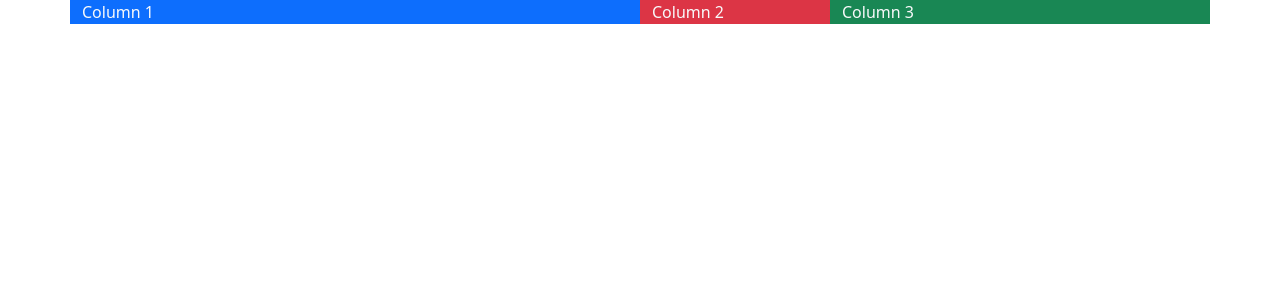
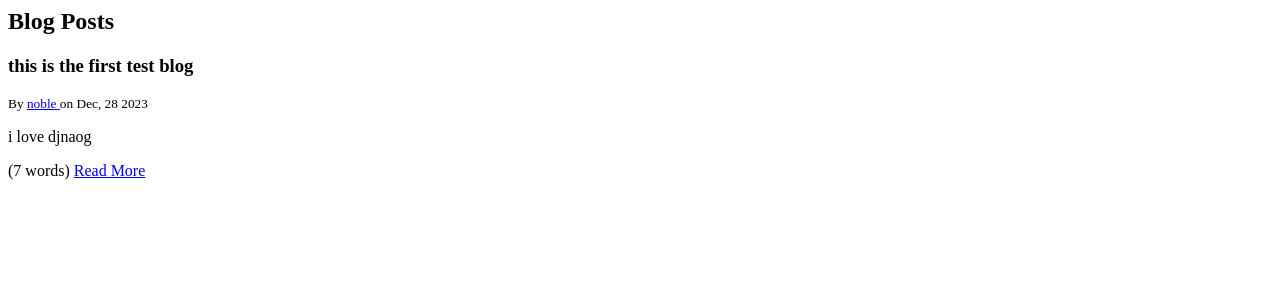
Before and after one commit to noble-ch/blango, a Django app: page / in a window 1280 px wide. Shown: the top 300 px of the page. Run offline with Django 3.2, Linux system fonts and the light colour scheme; data comes from the database, SQL or seed files in the repository; parts of the project's set-up code (start-up, migrations or seed data) failed here and were passed over.

Commit message:
Finish custom filters

```diff
--- a/blog/views.py
+++ b/blog/views.py
@@ -1,5 +1,8 @@
 from django.shortcuts import render
+from django.utils import timezone
+from blog.models import Post
 
 # Create your views here.
 def index(request):
-  return render(request, "blog/index.html")
+  posts = Post.objects.filter(published_at__lte=timezone.now())
+  return render(request, "blog/index.html", {"posts": posts})
--- a/templates/base.html
+++ b/templates/base.html
@@ -9,6 +9,8 @@
   <body>
     <div class="container bg-dark text-light">
     {% block content %}
+    {% load blog_extras %}
+
 
     {% endblock %}
     </div>
--- a/templates/blog/index.html
+++ b/templates/blog/index.html
@@ -1,9 +1,34 @@
-{% extends "base.html" %}
 {% block content %}
-   <div class="row">
-     <div class="col-xs-12 col-sm-10 col-md-6 bg-primary">Column 1</div>
-    <div class="col-xs-12 col-sm-2 col-md-2 bg-danger">Column 2</div>
-    <div class="col bg-success">Column 3</div>
-</div>
-
+{% load blog_extras %}
+    <h2>Blog Posts</h2>
+    {% for post in posts %}
+    <div class="row">
+        <div class="col">
+            <h3>{{ post.title }}</h3>
+            <small>By
+                {% if post.author == request.user %}
+                    <strong>me</strong>
+                {% else %}
+                    {% if post.author.email %}
+                        <a href="mailto:{{ post.author.email }}">
+                    {% endif %}
+                        {% if post.author.first_name and post.author.last_name %}
+                            {{ post.author.first_name }} {{ post.author.last_name }}
+                        {% else %}
+                            {{ post.author.username }}
+                        {% endif %}
+                    {% if post.author.email %}
+                        </a>
+                    {% endif %}
+                {% endif %}
+                on {{ post.published_at|date:"M, d Y" }}
+            </small>
+            <p>{{ post.summary }}</p>
+            <p>
+                ({{ post.content|wordcount }} words)
+                <a href="#">Read More</a>
+            </p>
+        </div>
+    </div>
+    {% endfor %}
 {% endblock %}
```
Also changed, not shown: blog/templatetags/__init__.py (added, +8 -0 lines), blog/templatetags/blog_extras.py (added, +29 -0 lines).
